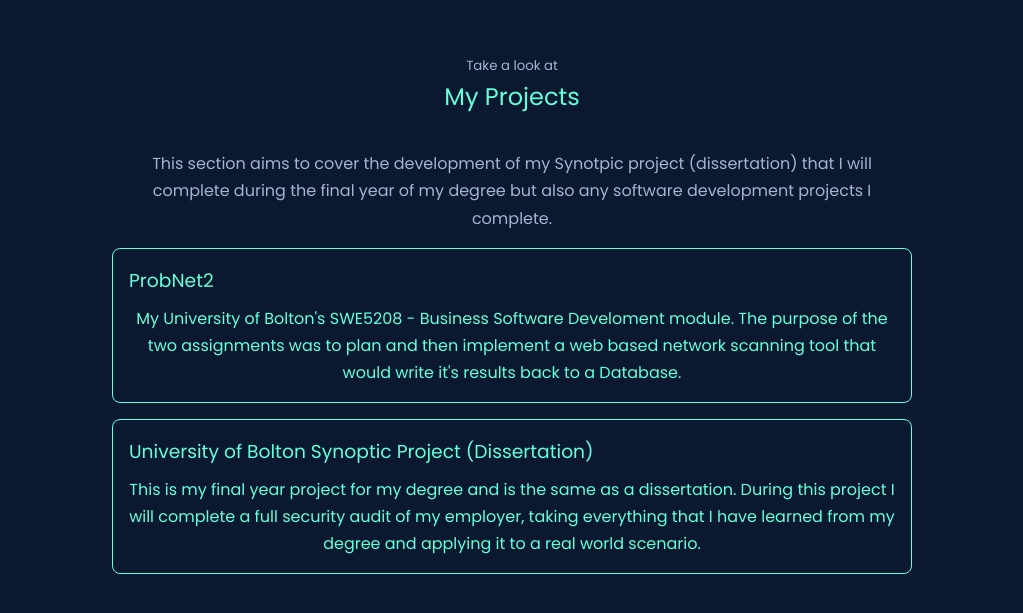
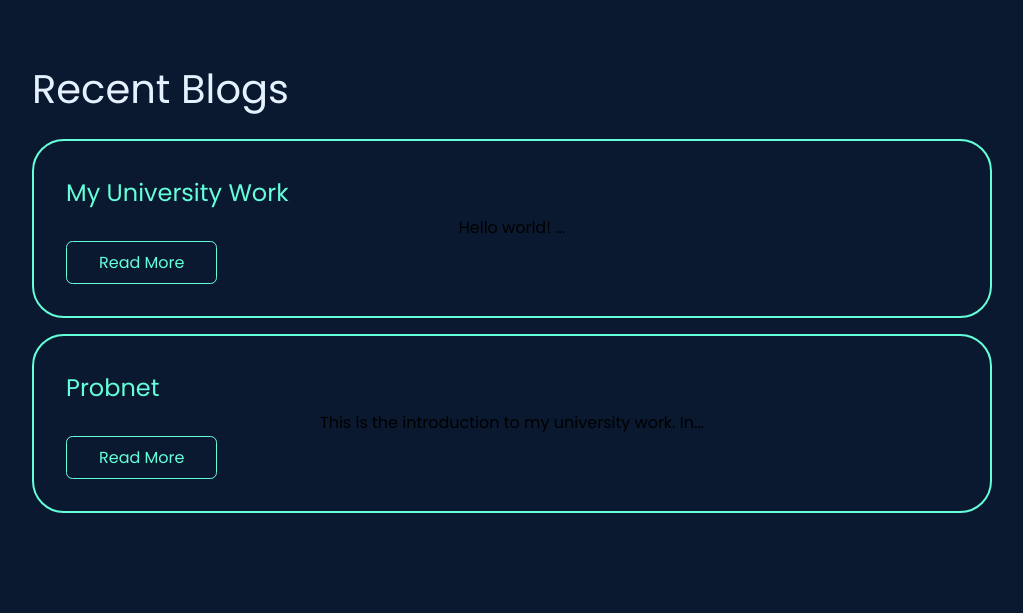
Before and after one commit to JacksonLDJ/react-portfolio-website, a React (Create React App) app: page / in a window 1280 px wide. Shown: the part 3282-3895 px from the top of the page, without its empty margins (128-1151 px from the left). Built offline with nearby package versions, Linux system fonts and the light colour scheme.

Commit message:
Blog Component

```diff
--- a/src/components/Nav/Nav.jsx
+++ b/src/components/Nav/Nav.jsx
@@ -27,7 +27,7 @@
       <div onClick={() => scrollTo("about")}><BiUserCircle /></div>
       <div onClick={() => scrollTo("experience")}><BiBookOpen /></div>
       <div onClick={() => scrollTo("contact")}><BiMessageSquareDetail /></div>
-      <div onClick={() => scrollTo("portfolio")}>< MdFolderShared /></div>
+      <div onClick={() => scrollTo("blog-home")}>< MdFolderShared /></div>
 
     </nav>
   )
--- a/src/components/Portfolio/Portfolio.css
+++ b/src/components/Portfolio/Portfolio.css
@@ -44,7 +44,8 @@
 
 .portfolio__item-content p {
   margin: 0;
-  color: #64ffda;
+  color: var(--color-primary);
+  text-align: left;
 }
 
 /* Media queries */
--- a/src/components/Portfolio/Portfolio.jsx
+++ b/src/components/Portfolio/Portfolio.jsx
@@ -1,48 +1,28 @@
 import React from 'react'
 import './Portfolio.css'
+import { cn } from '../../utils/cn';
+import { posts } from '../../data/posts';
 
-const Portfolio = () => {
-  const projects = [
-    {
-      title: "ProbNet2",
-      description: "My University of Bolton's SWE5208 - Business Software Develoment module. The purpose of the two assignments was to plan and then implement a web based network scanning tool that would write it's results back to a Database.",
-      link: "https://github.com/yourusername/project-one"
-    },
-    {
-      title: "University of Bolton Synoptic Project (Dissertation)",
-      description: "This is my final year project for my degree and is the same as a dissertation. During this project I will complete a full security audit of my employer, taking everything that I have learned from my degree and applying it to a real world scenario.",
-      link: ""
-    },
-    // Add more projects as needed
-  ];
+const Portfolio = (props) => {
 
   return (
-    <section id='portfolio'>
-      <div className='portfolio__intro'>
-      <h5 className="color-primary">Take a look at</h5>
-      <h2>My Projects</h2>
-      </div>
-
-      <div className="container portfolio__container">
-        <div className='portfolio__content'>
-          <p>This section aims to cover the development of my Synotpic project (dissertation) that I will complete during the final year of my degree but also any software development projects I complete.</p>
-
-          <ul>
-            {projects.map((project, index) => (
-              <li key={index} className="portfolio__item">
-                <a href={project.link} target="_blank" rel="noopener noreferrer">
-                  <div className="portfolio__item-content">
-                    <h3>{project.title}</h3>
-                    <p>{project.description}</p>
-                  </div>
-                </a>
-              </li>
-            ))}
-          </ul>
+    <div className="portfolio">
+      <h1>Blog Posts</h1>
+      {/*Each Post clicky thing*/}
+      {posts.map((post, index) => (
+        <div className="blog-listing" key={index}>
+          <h2>{post.title}</h2>
+          <p>{post.content[0].content.slice(0, 50) + "..."}</p>
+          <button
+            className={cn("btn", "blog-btn")}
+            onClick={() => props.OpenPost(post.slug)}
+          >
+            Read More
+          </button>
         </div>
-      </div>
-    </section>
-  )
-}
+      ))}
+    </div>
+  );
+};
 
 export default Portfolio
--- /dev/null
+++ b/src/components/blog-home/BlogHome.jsx
@@ -0,0 +1,38 @@
+import react from "react";
+import { cn } from '../../utils/cn';
+import { posts } from '../../data/posts';
+import { useNavigate } from "react-router-dom";
+import "../../styles/Blog.css";
+
+
+const BlogHome = () => {
+    const navigate = useNavigate();
+
+    const OpenPost = (slug) => {
+        navigate(`/blog?post=${slug}`);
+    }
+
+
+
+    return (
+    <section id="blog-home" className="container">
+        <h1>Recent Blogs</h1>
+
+        {posts.slice(0,3).map((post, index) => (
+        <div className="blog-listing" key={index}>
+          <h2>{post.title}</h2>
+          <p>{post.content[0].content.slice(0, 50) + "..."}</p>
+          <button
+            className={cn("btn", "blog-btn")}
+            onClick={() => OpenPost(post.slug)}
+          >
+            Read More
+          </button>
+        </div>
+      ))}
+
+    </section>
+    );
+}
+
+export default BlogHome;
--- a/src/pages/Home.jsx
+++ b/src/pages/Home.jsx
@@ -4,7 +4,7 @@
 import Contact from '../components/contact/Contact'
 import Experience from '../components/Experience/Experience'
 import About from '../components/about/About'
-import Portfolio from '../components/Portfolio/Portfolio'
+import BlogHome  from '../components/blog-home/BlogHome'
 import HeaderSocial from '../components/Header/HeaderSocial'
 
 
@@ -17,7 +17,7 @@
         <About />
         <Experience />
         <Contact />
-        <Portfolio />
+        <BlogHome />
     </>
   )
 }
```
Also changed, not shown: src/components/Experience/Experience.css (+5 -5 lines).
